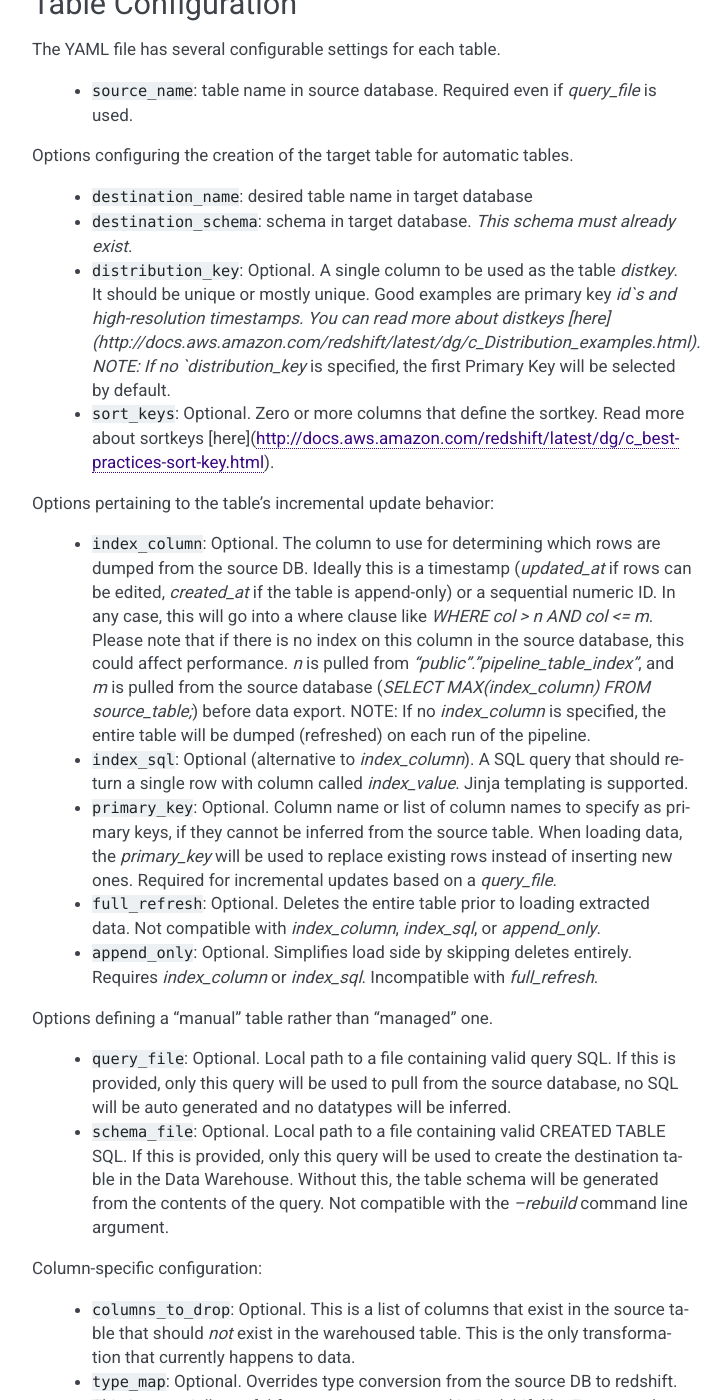
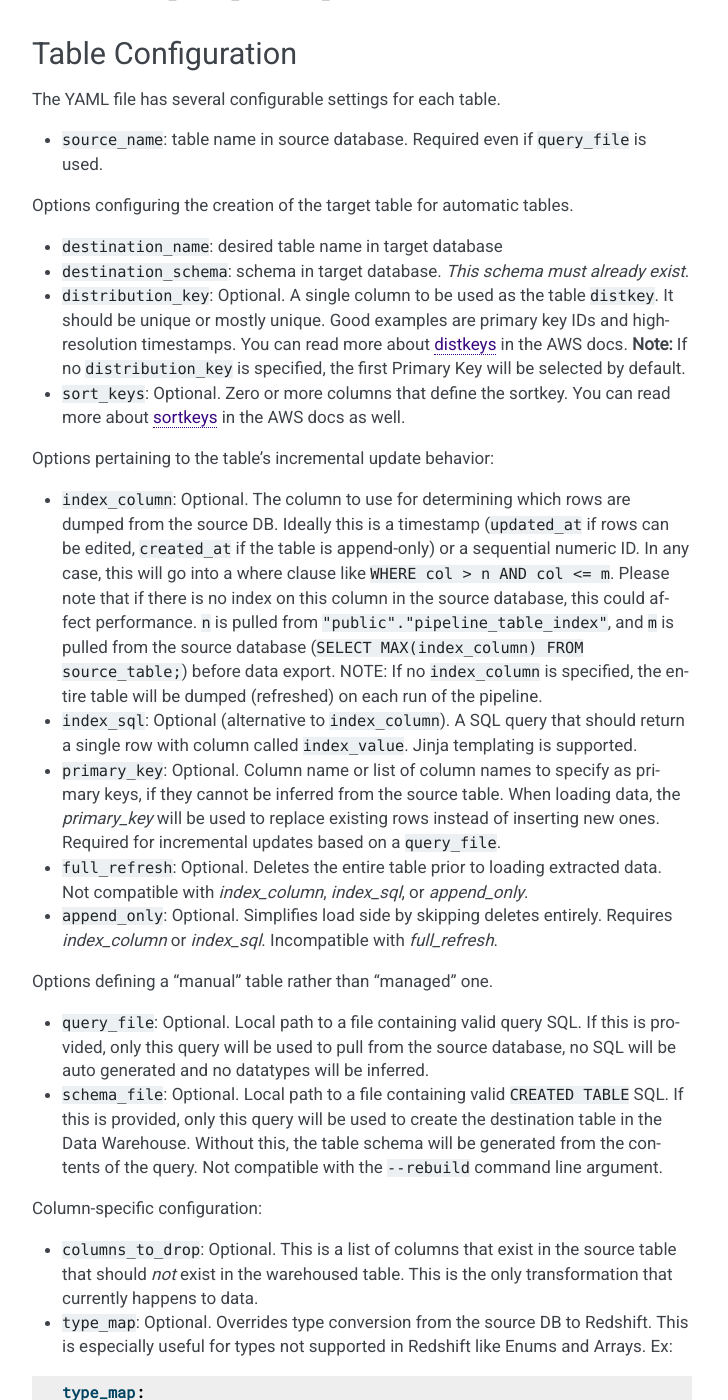
Before and after one commit to seatgeek/druzhba, a Sphinx documentation site: the page built from docs/configuration.rst, in a window 1280 px wide and 1400 px high, scrolled down 2029 px. Shown: the whole window, without its empty margins (388-1116 px from the left). Built offline with Sphinx 7.4.7, drawn with Linux system fonts in a browser that asks for light colours; some of the changed text lies outside the part shown.

Commit message:
A bunch of cleanup

```diff
--- a/docs/configuration.rst
+++ b/docs/configuration.rst
@@ -9,8 +9,13 @@ Configuration
    benefit from a theory section outlining how Druzhba works at a high level
    and why it works the way it does.
 
+.. Also, this is not the place for this note but I don't know a better one.
+   It's an Easter egg I guess. One big advantage of the proposal to parse
+   the YAML, not into dicts, but into named classes is that we could use those
+   classes' API docs as the config documentation.
+
 Druzhba pipelines are defined in YAML files, located in the directory given by
-the `DRUZHBA_CONFIG_DIR`, laid out like:
+the ``DRUZHBA_CONFIG_DIR``, laid out like:
 
 .. code-block::
 
@@ -31,7 +36,7 @@ YAML extended with support for interpolation like ``${REDSHIFT_URL}`` which will
 inject the value of the ``REDSHIFT_URL`` environment variable.
 
 Besides the target configuration fields, ``_pipeline.yaml`` also includes a list
-of source tables
+of source databases under the ``sources`` element.
 
 .. code-block:: yaml
 
@@ -47,11 +52,11 @@ These aliases point to other files in the same directory, e.g. ``pgtest.yaml``.
 
 For an entry in ``sources``:
 
-- ``alias``: the "name" of a single source databsae
+- ``alias``: an arbitrary name used to reference a single source databsae
 - ``type``: indicates which database driver Druzhba should use. ``postgres``,
   ``mysql``, or ``mssql``.
-- ``enabled``: if false, indicates that a Druzhba run without a ``--database`
-  argument should not include this database. It may still be requested
+- ``enabled``: if false, indicates that while this database is configured, a
+  Druzhba run should not include it by default. It may still be requested
   explicitly by passing its alias to ``--database``.
 
 Supported fields for the connection to the target database (currently only
@@ -79,7 +86,9 @@ Redshift):
 
 - ``iam_copy_role``: IAM role used in the copy operation. Only IAM authorization
   is supported.
-- ``redshift_cert_path``: path to an SSL cert file (optional)
+- ``redshift_cert_path``: path to an SSL cert file. Druzhba considers this
+  parameter optional but it may be necessary depending on your Redshift
+  configuration.
 
 Database Configuration
 ----------------------
@@ -109,34 +118,71 @@ Table Configuration
 
 The YAML file has several configurable settings for each table.
 
- - ``source_name``: table name in source database. Required even if `query_file`
-   is used.
+- ``source_name``: table name in source database. Required even if
+  ``query_file`` is used.
 
 Options configuring the creation of the target table for automatic tables.
 
- - ``destination_name``: desired table name in target database
- - ``destination_schema``: schema in target database. *This schema must already exist*.
- - ``distribution_key``: Optional. A single column to be used as the table `distkey`. It should be unique or mostly unique. Good examples are primary key `id`s and high-resolution timestamps. You can read more about distkeys [here](http://docs.aws.amazon.com/redshift/latest/dg/c_Distribution_examples.html). NOTE: If no `distribution_key` is specified, the first Primary Key will be selected by default.
- - ``sort_keys``: Optional. Zero or more columns that define the sortkey. Read more about sortkeys [here](http://docs.aws.amazon.com/redshift/latest/dg/c_best-practices-sort-key.html).
+- ``destination_name``: desired table name in target database
+- ``destination_schema``: schema in target database. *This schema must already
+  exist*.
+- ``distribution_key``: Optional. A single column to be used as the table
+  ``distkey``. It should be unique or mostly unique. Good examples are primary
+  key IDs and high-resolution timestamps. You can read more about distkeys_
+  in the AWS docs. **Note:** If no ``distribution_key`` is specified, the first
+  Primary Key will be selected by default.
+- ``sort_keys``: Optional. Zero or more columns that define the sortkey. You
+  can read more about sortkeys_ in the AWS docs as well.
+
+.. _distkeys: http://docs.aws.amazon.com/redshift/latest/dg/c_Distribution_examples.html
+.. _sortkeys: http://docs.aws.amazon.com/redshift/latest/dg/c_best-practices-sort-key.html
 
 Options pertaining to the table's incremental update behavior:
 
- - ``index_column``: Optional. The column to use for determining which rows are dumped from the source DB. Ideally this is a timestamp (`updated_at` if rows can be edited, `created_at` if the table is append-only) or a sequential numeric ID. In any case, this will go into a where clause like `WHERE col > n AND col <= m`. Please note that if there is no index on this column in the source database, this could affect performance. `n` is pulled from `"public"."pipeline_table_index"`, and `m` is pulled from the source database (`SELECT MAX(index_column) FROM source_table;`) before data export. NOTE: If no `index_column` is specified, the entire table will be dumped (refreshed) on each run of the pipeline.
- - ``index_sql``: Optional (alternative to `index_column`). A SQL query that should return a single row with column called `index_value`. Jinja templating is supported.
- - ``primary_key``: Optional. Column name or list of column names to specify as primary keys, if they cannot be inferred from the source table. When loading data, the `primary_key` will be used to replace existing rows instead of inserting new ones. Required for incremental updates based on a `query_file`.
- - ``full_refresh``: Optional. Deletes the entire table prior to loading extracted data. Not compatible with `index_column`, `index_sql`, or `append_only`.
- - ``append_only``: Optional. Simplifies load side by skipping deletes entirely. Requires `index_column` or `index_sql`. Incompatible with `full_refresh`.
+- ``index_column``: Optional. The column to use for determining which rows are
+  dumped from the source DB. Ideally this is a timestamp (``updated_at`` if rows
+  can be edited, ``created_at`` if the table is append-only) or a sequential
+  numeric ID. In any case, this will go into a where clause like ``WHERE col > n
+  AND col <= m``. Please note that if there is no index on this column in the
+  source database, this could affect performance. ``n`` is pulled from
+  ``"public"."pipeline_table_index"``, and ``m`` is pulled from the source
+  database (``SELECT MAX(index_column) FROM source_table;``) before data export.
+  NOTE: If no ``index_column`` is specified, the entire table will be dumped
+  (refreshed) on each run of the pipeline.
+- ``index_sql``: Optional (alternative to ``index_column``). A SQL query that
+  should return a single row with column called ``index_value``. Jinja
+  templating is supported.
+- ``primary_key``: Optional. Column name or list of column names to specify as
+  primary keys, if they cannot be inferred from the source table. When loading
+  data, the `primary_key` will be used to replace existing rows instead of
+  inserting new ones. Required for incremental updates based on a ``query_file``.
+- ``full_refresh``: Optional. Deletes the entire table prior to loading
+  extracted data. Not compatible with `index_column`, `index_sql`, or
+  `append_only`.
+- ``append_only``: Optional. Simplifies load side by skipping deletes entirely.
+  Requires `index_column` or `index_sql`. Incompatible with `full_refresh`.
 
 Options defining a "manual" table rather than "managed" one.
 
- - ``query_file``: Optional.  Local path to a file containing valid query SQL. If this is provided, only this query will be used to pull from the source database, no SQL will be auto generated and no datatypes will be inferred.
- - ``schema_file``: Optional. Local path to a file containing valid CREATED TABLE SQL.  If this is provided, only this query will be used to create the destination table in the Data Warehouse.  Without this, the table schema will be generated from the contents of the query.
-   Not compatible with the `--rebuild` command line argument.
+- ``query_file``: Optional.  Local path to a file containing valid query SQL. If
+  this is provided, only this query will be used to pull from the source
+  database, no SQL will be auto generated and no datatypes will be inferred.
+
+- ``schema_file``: Optional. Local path to a file containing valid ``CREATED
+  TABLE`` SQL.  If this is provided, only this query will be used to create the
+  destination table in the Data Warehouse.  Without this, the table schema will
+  be generated from the contents of the query. Not compatible with the
+  ``--rebuild`` command line argument.
 
 Column-specific configuration:
 
- - ``columns_to_drop``: Optional. This is a list of columns that exist in the source table that should *not* exist in the warehoused table. This is the only transformation that currently happens to data.
- - ``type_map``: Optional. Overrides type conversion from the source DB to redshift. This is especially useful for types not supported in Redshift like Enums and Arrays. Ex:
+- ``columns_to_drop``: Optional. This is a list of columns that exist in the
+  source table that should *not* exist in the warehoused table. This is the only
+  transformation that currently happens to data.
+
+- ``type_map``: Optional. Overrides type conversion from the source DB to
+  Redshift. This is especially useful for types not supported in Redshift like
+  Enums and Arrays. Ex:
 
 .. code-block:: yaml
 
@@ -146,10 +192,19 @@ Column-specific configuration:
 
 Other configuration options:
 
- - ``truncate_file``: Optional. If using a `query_file` (below), this is required to define deletes from the destination table for a `--full-refresh`. This option is useful
-   for many-to-one pipelines, to only delete records in the target that come from the current source. Not compatible with the `--rebuild` command line argument.
- - ``not_null_date``: Optional. If the source table has a `NOT NULL` constraint specified on date/datetime/timestamp columns that do, in fact, have NULL values (or equivalent, a la `0000-00-00`), this option can be used to convert these to `datetime.datetime.min` instead.
- - ``data``: Optional. Object which will be formatted into Jinja templates under the key `table`.
+- ``truncate_file``: Optional. If using a ``query_file`` (below), this is required
+  to define deletes from the destination table for a ``--full-refresh``. This
+  option is useful for many-to-one pipelines, to only delete records in the
+  target that come from the current source. Not compatible with the
+  ``--rebuild`` command line argument.
+
+- ``not_null_date``: Optional. If the source table has a ``NOT NULL`` constraint
+  specified on date/datetime/timestamp columns that do, in fact, have ``NULL``
+  values (or equivalent, a la ``0000-00-00``), this option can be used to
+  convert these to ``datetime.datetime.min`` instead.
+
+- ``data``: Optional. Object which will be formatted into Jinja templates under
+  the key ``table``.
 
 
 Templating
@@ -157,16 +212,16 @@ Templating
 
 Custom SQL files can use Jinja2 templating. Three variables are defined:
 
- - ``db`` gets data from the ``data`` block of the database yaml file
- - ``table`` gets data from the ``data`` block of the table configuration
- - ``run`` contains automatically set run metadata with fields:
+- ``db`` gets data from the ``data`` block of the database yaml file
+- ``table`` gets data from the ``data`` block of the table configuration
+- ``run`` contains automatically set run metadata with fields:
 
-   - ``destination_schema_name``
-   - ``destination_table_name``
-   - ``db_name``
-   - ``source_table_name``
-   - ``old_index_value``
-   - ``new_index_value``
+  - ``destination_schema_name``
+  - ``destination_table_name``
+  - ``db_name``
+  - ``source_table_name``
+  - ``old_index_value``
+  - ``new_index_value``
 
 In particular ``run.old_index_value`` and ``run.new_index_value`` are useful for
 building custom incremental update logic.
@@ -176,21 +231,21 @@ Monitoring
 ----------
 
 Monitoring can be provided through several options. Logging verbosity is
-controlled through either the ``--log-level` command line option or the
-``LOG_LEVEL`` environment variable. Additionally Sentry (Raven) and StatsD
-are supported out of the box and configured through environment variables.
-Other monitoring options are available by writing a Python wrapper to invoke
-the Druzhba engine rather than running the application.
+controlled through either the ``--log-level`` command line option or the
+``LOG_LEVEL`` environment variable. Additionally Sentry (Raven) and StatsD are
+supported out of the box and configured through environment variables. Other
+monitoring options are available by writing a Python wrapper to invoke the
+Druzhba engine rather than running the application.
 
 Sentry
 ^^^^^^
 
 Sentry monitoring may be enabled by setting the ``SENTRY_DSN`` environment
-variable. If the ``SENTRY_DSN`` environment variable is set, warnings and
-errors will be posted to the requested DSN.
+variable. If the ``SENTRY_DSN`` environment variable is set, warnings and errors
+will be posted to the requested DSN.
 
-The ``SENTRY_ENVIRONMENT`` and ``SENTRY_RELEASE`` environment variables
-will be passed to Sentry as well and have the effect described in the `Sentry
+The ``SENTRY_ENVIRONMENT`` and ``SENTRY_RELEASE`` environment variables will be
+passed to Sentry as well and have the effect described in the `Sentry
 documentation <https://docs.sentry.io/>`_.
 
 StatsD
@@ -199,10 +254,10 @@ StatsD
 Druzhba can send several telemetry data points to StatsD if configured. These
 include total pipeline duration, individual source database durations and
 numbers of rows updated per table. To enable the StatsD integration set
-``STATSD_HOST`` and ``STATSD_PORT`` environment variables to set where you
-would like Druzhba to send its telemetry. Druzhba also supports an optional
-``STATSD_PREFIX`` that will be prepended to the event names Druzhba sends
-by default.
+``STATSD_HOST`` and ``STATSD_PORT`` environment variables to set where you would
+like Druzhba to send its telemetry. Druzhba also supports an optional
+``STATSD_PREFIX`` that will be prepended to the event names Druzhba sends by
+default.
 
 Extensible custom monitoring
 ^^^^^^^^^^^^^^^^^^^^^^^^^^^^
@@ -210,7 +265,7 @@ Extensible custom monitoring
 If you would like to use another monitoring provider you may do so by running
 your own Python process, extending the ``MonitoringProvider`` class through the
 as-of-yet undocumented (sorry) monitoring API, assigning it over
-``main.monitor`` and calling `run` manually.
+``main.monitor`` and calling ``run`` manually.
 
 We recognize that this is clunky and plan to clean it up in a future release.
 
@@ -218,7 +273,7 @@ We recognize that this is clunky and plan to clean it up in a future release.
 Usage Considerations
 --------------------
 
-Index_column filters should be fast
+Index column filters should be fast
 ^^^^^^^^^^^^^^^^^^^^^^^^^^^^^^^^^^^
 
 Druzhba pulls incrementally according to the value of the ``index_column`` given
```
Also changed, not shown: other parts of docs/configuration.rst (+13 -11 lines).
